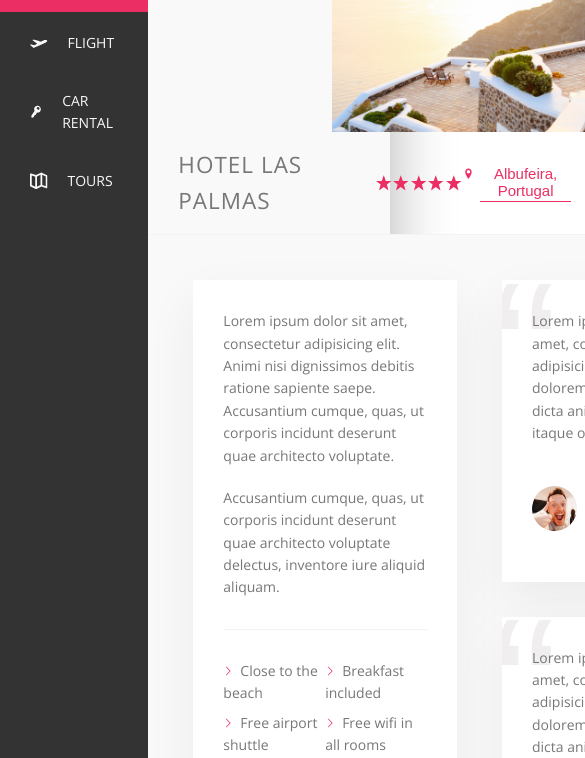
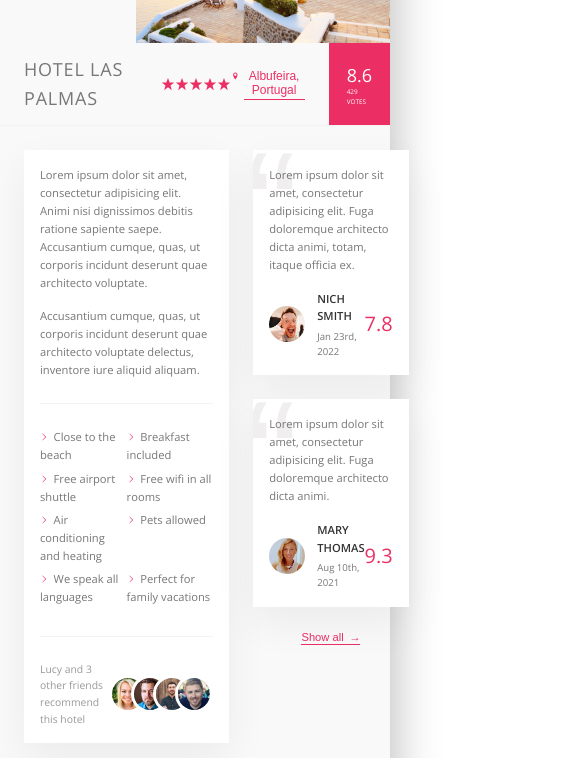
Before and after one commit to tsirianni/trillo-website-page, a website: page index.html in a window 390 px wide. Shown: the part 225-983 px from the top of the page, 585 px wide, since content can reach past the window. Drawn offline with nearby package versions, Linux system fonts and the light colour scheme.

Commit message:
Adjusting responsiveness | checkpoint 1

```diff
--- a/scss/abstracts/_mixins.scss
+++ b/scss/abstracts/_mixins.scss
@@ -2,23 +2,9 @@
   background-image: linear-gradient(to right bottom, $color-one, $color-two);
 }
 
-// With opacity
-@mixin linear-grad-op($color-one, $color-two, $opacity) {
-  background-image: linear-gradient(to right bottom,
-  rgba($color-one, $opacity),
-  rgba($color-two, $opacity));
+
+@mixin respond($breakpoint) {
+  @media only screen and (max-width: $breakpoint) {
+    @content;
+  }
 }
-
-// With opacity and image
-@mixin linear-grad-img-op($color-one, $color-two, $opacity, $path) {
-  background-image: linear-gradient(to right bottom,
-  rgba($color-one, $opacity),
-  rgba($color-two, $opacity)),
-  url($path);
-}
-
-// With image | without opacity
-@mixin linear-grad-img($color-one, $color-two, $path) {
-  background-image: linear-gradient(to right bottom, $color-one, $color-two),
-  url($path);
-}
--- a/scss/abstracts/_variables.scss
+++ b/scss/abstracts/_variables.scss
@@ -27,3 +27,9 @@ $details-shadow: 0 2rem 5rem rgba(0, 0, 0, .06);
 
 // Borders
 $default-border: 1px solid $grey-light-2;
+
+// Mixins variables
+$bp-largest: 75em; // 1200px
+$bp-large: 68.75em; // 1100px
+$bp-medium: 54.6875em; // 875px
+$bp-phone: 38.125em;
--- a/scss/base/_base.scss
+++ b/scss/base/_base.scss
@@ -12,6 +12,10 @@
 html {
   box-sizing: border-box;
   font-size: 62.5%; // Defines 1rem as 10px
+
+  @include respond($bp-large) {
+    font-size: 50%
+  }
 }
 
 body {
--- a/scss/layouts/_layout.scss
+++ b/scss/layouts/_layout.scss
@@ -4,10 +4,23 @@
   background-color: $grey-light-1;
   min-height: 50rem;
   box-shadow: $default-shadow;
+
+  @include respond($bp-largest) {
+    margin: 0;
+  }
+
+  @include respond($bp-large) {
+    max-width: 100%;
+    width: 100%
+  }
 }
 
 .content {
   display: flex;
+
+  @include respond($bp-medium) {
+    flex-direction: column;
+  }
 }
 
 .sidebar {
@@ -16,6 +29,11 @@
   display: flex;
   flex-direction: column;
   justify-content: space-between;
+
+  @include respond($bp-medium) {
+    flex-direction: row;
+    align-items: center;
+  }
 }
 
 .hotel-view {
@@ -32,6 +50,10 @@
   flex: 0 0 60%;
   margin-right: 4.5rem;
   font-size: 1.4rem;
+
+  @include respond($bp-medium) {
+    margin-right: 3rem;
+  }
 }
 
 .user-reviews {
--- a/scss/sections/_cta.scss
+++ b/scss/sections/_cta.scss
@@ -2,6 +2,10 @@
   padding: 3.5rem;
   text-align: center;
   background-color: $white;
+
+  @include respond($bp-medium) {
+    padding: 2.5rem 0;
+  }
 
   &__book-now {
     text-transform: uppercase;
--- a/scss/sections/_hotel-details.scss
+++ b/scss/sections/_hotel-details.scss
@@ -3,12 +3,20 @@
   padding: 4.5rem;
   background-color: $grey-light-1;
   border-bottom: $default-border;
+
+  @include respond($bp-medium) {
+    padding: 3rem;
+  }
 }
 
 .description {
   background-color: $white;
   box-shadow: $details-shadow;
   padding: 3rem;
+
+  @include respond($bp-medium) {
+    padding: 2rem;
+  }
 }
 
 .paragraph:not(:last-of-type) {
@@ -62,7 +70,7 @@
     border: 3px solid $white;
 
     &:not(:last-child) {
-      margin-right: -1.5rem;
+      margin-right: -2rem;
     }
   }
 
@@ -70,4 +78,8 @@
     margin-right: auto;
   }
 
+  &__friends {
+    display: flex;
+  }
+
 }
--- a/scss/sections/_hotel-reviews.scss
+++ b/scss/sections/_hotel-reviews.scss
@@ -5,6 +5,11 @@
   margin-bottom: 3.5rem;
   position: relative;
   overflow: hidden;
+
+  @include respond($bp-medium) {
+    padding: 2rem;
+    margin-bottom: 3rem;
+  }
 
   &__text {
     margin-bottom: 2rem;
--- a/scss/sections/_navbar.scss
+++ b/scss/sections/_navbar.scss
@@ -2,6 +2,16 @@
   font-size: 1.4rem;
   list-style: none;
   margin-top: 3.5rem;
+
+  @include respond($bp-medium) {
+    display: flex;
+    flex-direction: row;
+    margin-top: 0;
+  }
+
+  @include respond($bp-phone) {
+    width: 100%;
+  }
 
 
   &__item {
@@ -9,6 +19,14 @@
 
     &:not(:last-child) {
       margin-bottom: .5rem;
+
+      @include respond($bp-medium) {
+        margin-bottom: 0;
+      }
+
+      @include respond($bp-phone) {
+        flex: 1;
+      }
     }
   }
 
@@ -65,6 +83,16 @@
   text-align: center;
   padding: 2.5rem 1rem;
 
+  @include respond($bp-medium) {
+    padding: 0;
+    text-align: right;
+    margin-right: 1.5rem;
+  }
+
+  @include respond($bp-phone) {
+    display: none;
+  }
+
   &__copyright {
     text-decoration: none;
     color: $grey-light-1;
```
Also changed, not shown: css/style.css.
